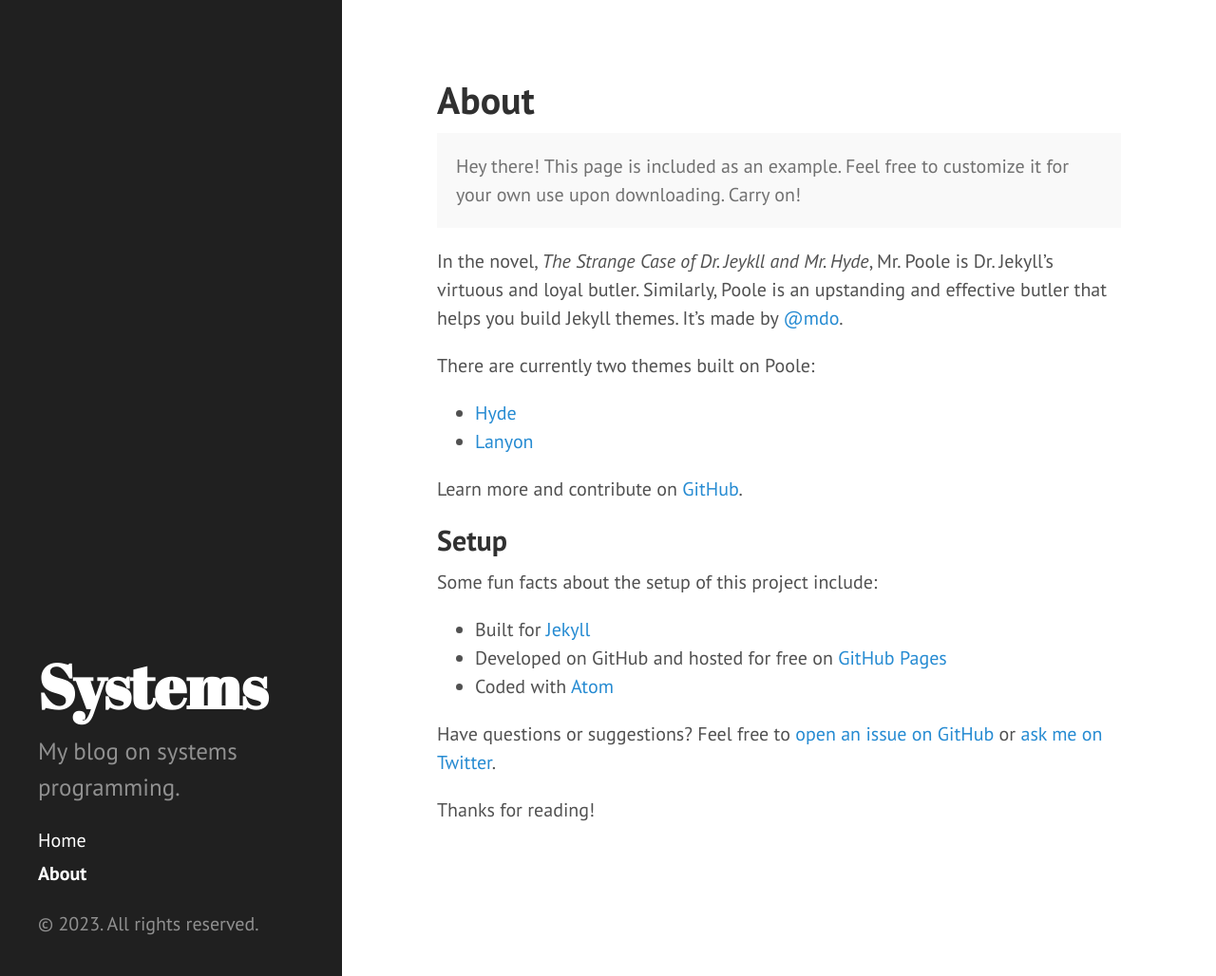
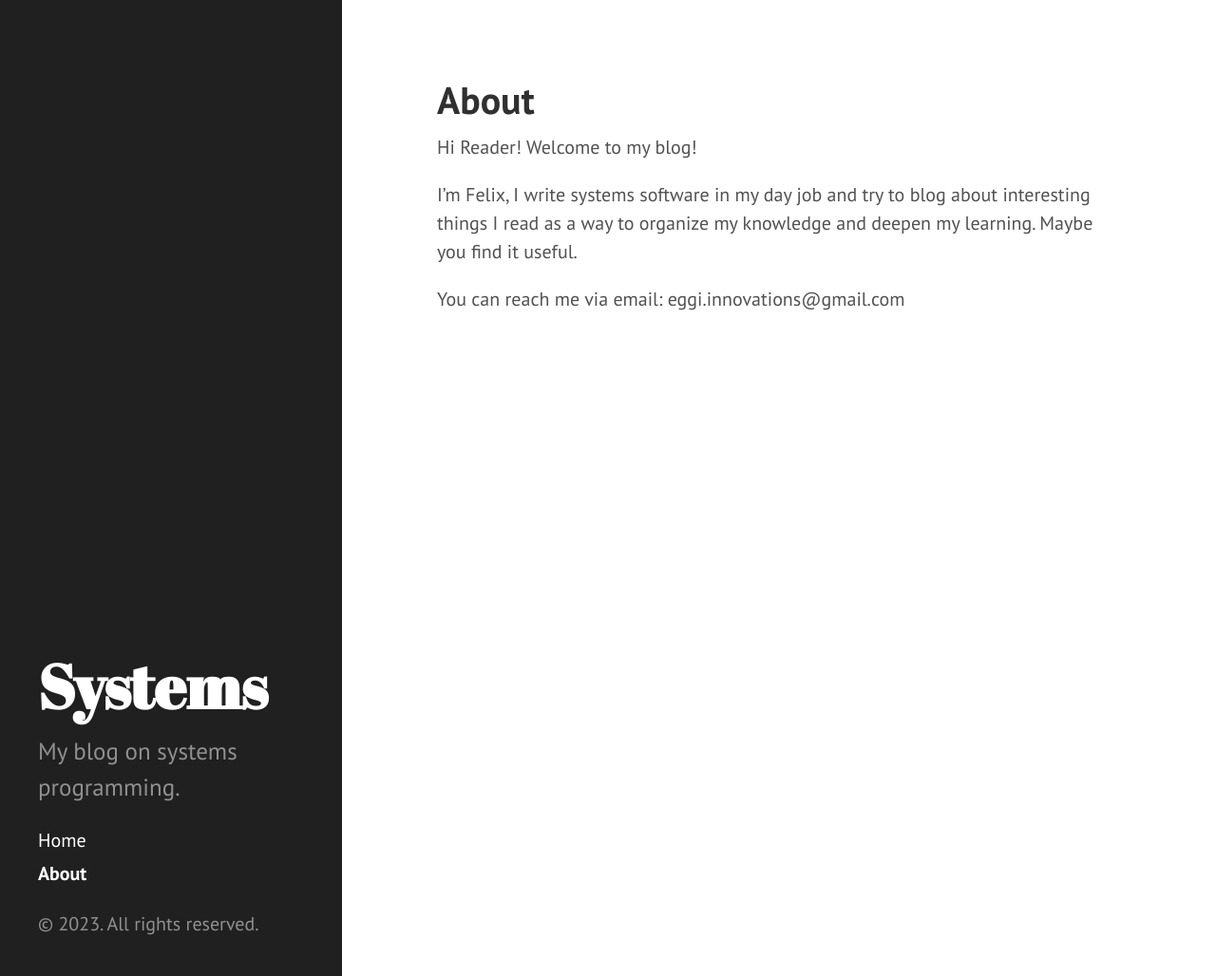
Before and after one commit to schmollf/schmollf.github.io, a Jekyll site: the page built from about.md, in a window 1280 px wide and 1028 px high. Shown: the whole window at 95% size. Built offline with Jekyll 4.4.1, drawn with Linux system fonts in a browser that asks for light colours; comment, search, counter and statistics services are not loaded.

Commit message:
Edit about.md

```diff
--- a/about.md
+++ b/about.md
@@ -3,27 +3,8 @@ layout: page
 title: About
 ---
 
-<p class="message">
-  Hey there! This page is included as an example. Feel free to customize it for your own use upon downloading. Carry on!
-</p>
+Hi Reader! Welcome to my blog!
 
-In the novel, *The Strange Case of Dr. Jeykll and Mr. Hyde*, Mr. Poole is Dr. Jekyll's virtuous and loyal butler. Similarly, Poole is an upstanding and effective butler that helps you build Jekyll themes. It's made by [@mdo](https://twitter.com/mdo).
+I'm Felix, I write systems software in my day job and try to blog about interesting things I read as a way to organize my knowledge and deepen my learning. Maybe you find it useful.
 
-There are currently two themes built on Poole:
-
-* [Hyde](https://hyde.getpoole.com)
-* [Lanyon](https://lanyon.getpoole.com)
-
-Learn more and contribute on [GitHub](https://github.com/poole).
-
-## Setup
-
-Some fun facts about the setup of this project include:
-
-* Built for [Jekyll](https://jekyllrb.com)
-* Developed on GitHub and hosted for free on [GitHub Pages](https://pages.github.com)
-* Coded with [Atom](https://atom.io)
-
-Have questions or suggestions? Feel free to [open an issue on GitHub](https://github.com/poole/issues/new) or [ask me on Twitter](https://twitter.com/mdo).
-
-Thanks for reading!
+You can reach me via email: eggi.innovations@gmail.com
```
